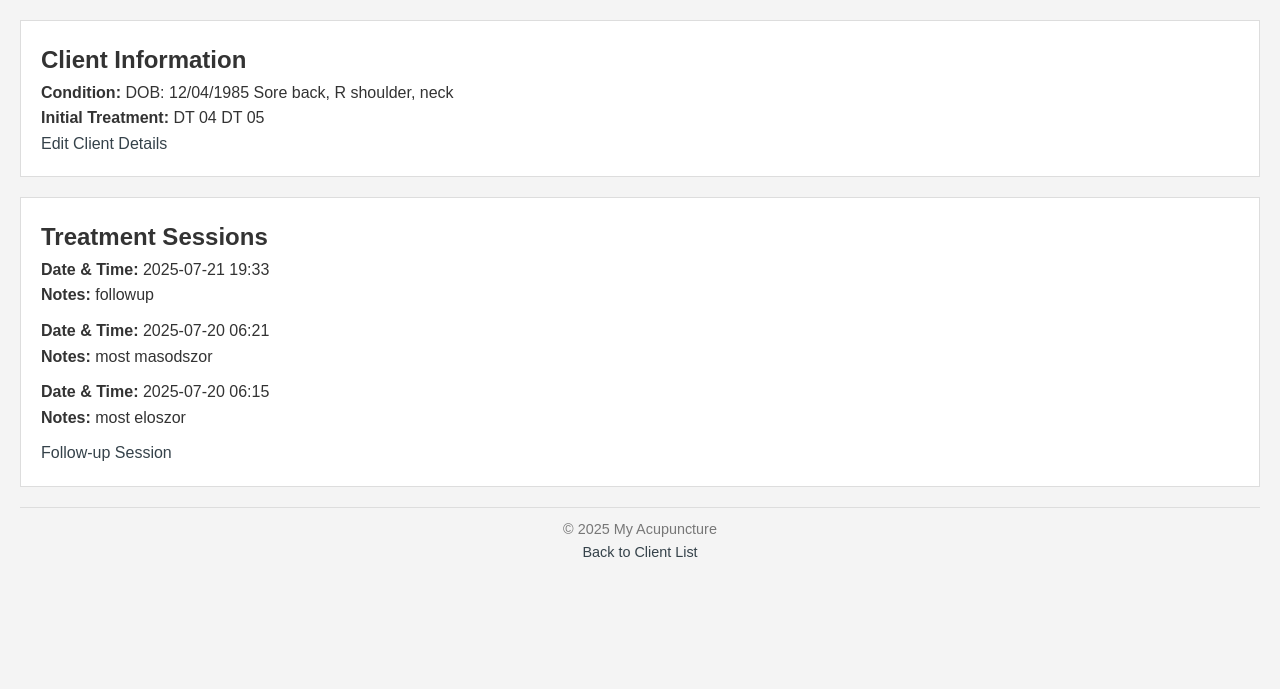
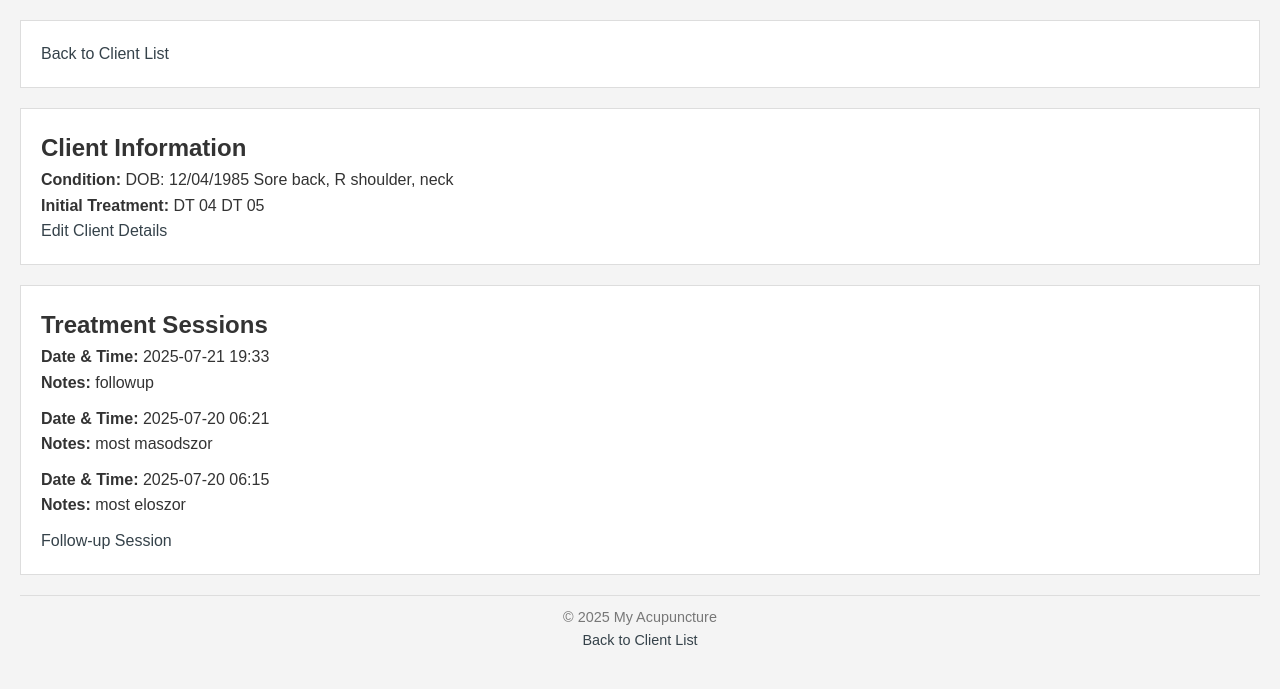
Before and after one commit to PeterSIdo/Blog, a Django app: page /client/1/ in a window 1280 px wide. Shown: the part 111-800 px from the top of the page. Run offline with Django 4.2, Linux system fonts and the light colour scheme; data comes from the database, SQL or seed files in the repository; both versions use the stored data as it was after the commit.

Commit message:
Section Back to Client List Added

```diff
--- a/client/templates/client/client_detail.html
+++ b/client/templates/client/client_detail.html
@@ -10,7 +10,9 @@
   <header>
     <h1>Client Detail: {{ client.name }}</h1>
   </header>
-
+  <section>
+    <p><a href="{% url 'client_list' %}">Back to Client List</a></p>
+  </section>
   <section>
     <h2>Client Information</h2>
     <p><strong>Condition:</strong> {{ client.condition }}</p>
--- a/client/templates/client/client_list.html
+++ b/client/templates/client/client_list.html
@@ -17,8 +17,10 @@
         {% for client in clients %}
           <li>
             <a href="{% url 'client_detail' client.pk %}">{{ client.name }}</a> <br>
+            <!--
             <strong>Condition:</strong> {{ client.condition }}<br>
             <strong>Treatment:</strong> {{ client.treatment }}
+-->
           </li>
         {% endfor %}
       </ul>
```
Also changed, not shown: db.sqlite3.
